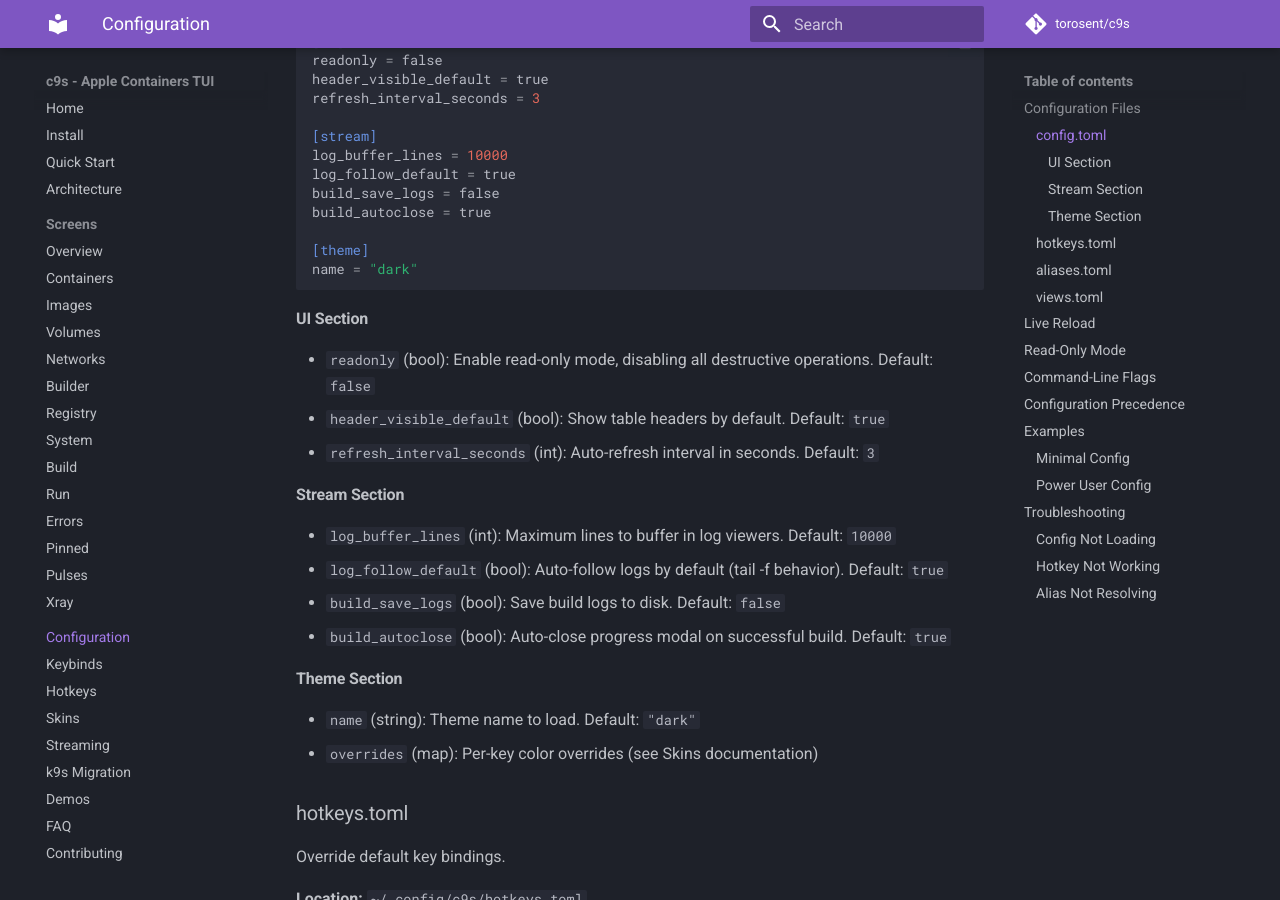
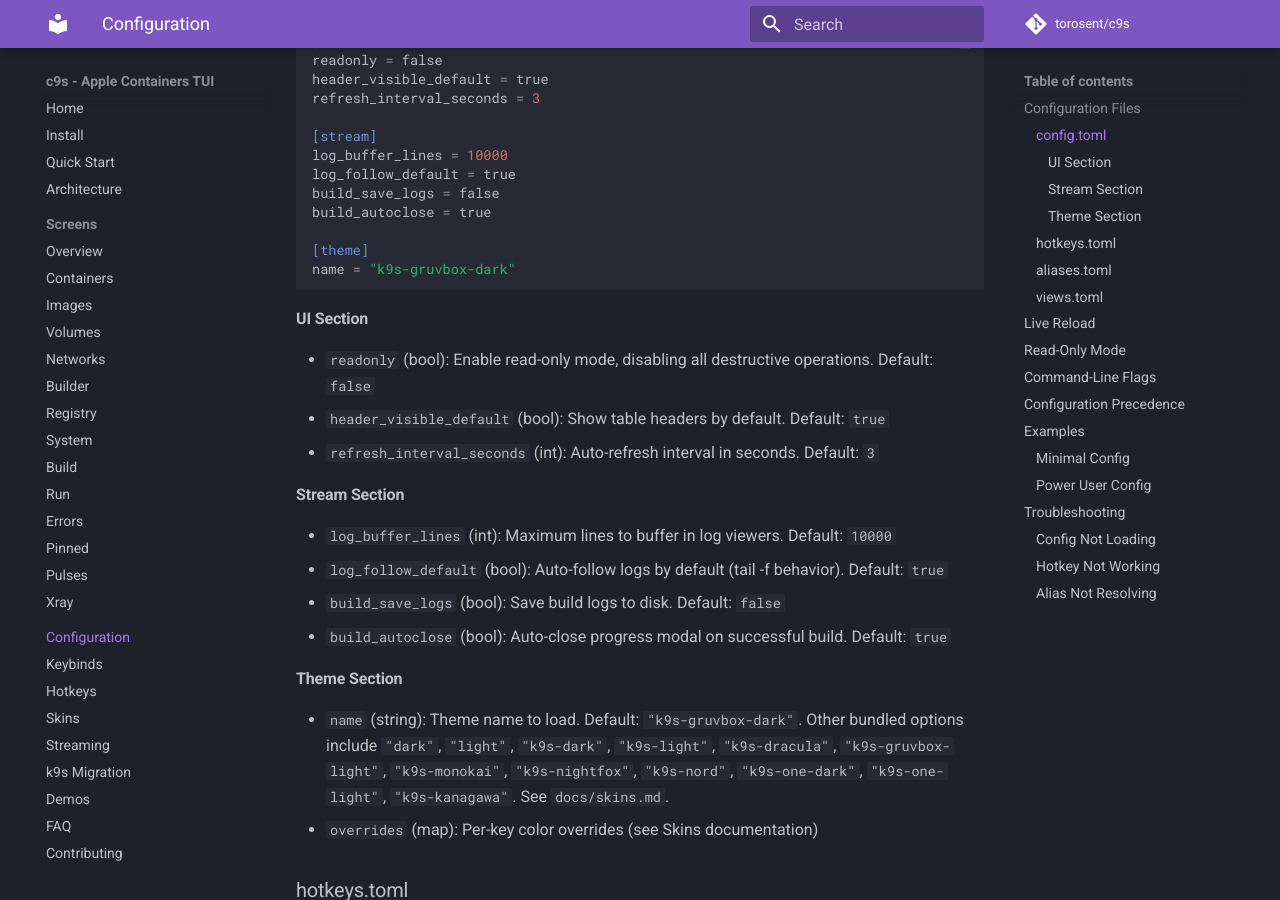
Before and after one commit to torosent/c9s, an MkDocs documentation site: the page built from docs/configuration.md, in a window 1280 px wide and 900 px high, scrolled down 529 px. Built offline with MkDocs 1.6.1 and Material for MkDocs 9.7.7, drawn with Linux system fonts in a browser that asks for light colours; comment, search, counter and statistics services are not loaded; some of the changed text lies outside the part shown.

Commit message:
feat(theme): default to k9s-gruvbox-dark
New installations now render with the bundled k9s-gruvbox-dark skin
instead of the built-in 'dark' palette. The skin file is already
embedded via go:embed (see internal/ui/theme/skins.go), so no extra
loading machinery is needed — config.Default().Theme.Name carries the
new value through to cmd/c9s/main.go's existing LoadSkin path.

Existing users whose ~/.config/c9s/config.toml pins theme.name are
unaffected; to opt back in, delete the file or set name = 'dark'.

Updated docs/configuration.md to reflect the new default and list
the other bundled skin options for discoverability.

````diff
--- a/docs/configuration.md
+++ b/docs/configuration.md
@@ -27,7 +27,7 @@ build_save_logs = false
 build_autoclose = true
 
 [theme]
-name = "dark"
+name = "k9s-gruvbox-dark"
 ```
 
 #### UI Section
@@ -45,7 +45,7 @@ name = "dark"
 
 #### Theme Section
 
-- `name` (string): Theme name to load. Default: `"dark"`
+- `name` (string): Theme name to load. Default: `"k9s-gruvbox-dark"`. Other bundled options include `"dark"`, `"light"`, `"k9s-dark"`, `"k9s-light"`, `"k9s-dracula"`, `"k9s-gruvbox-light"`, `"k9s-monokai"`, `"k9s-nightfox"`, `"k9s-nord"`, `"k9s-one-dark"`, `"k9s-one-light"`, `"k9s-kanagawa"`. See `docs/skins.md`.
 - `overrides` (map): Per-key color overrides (see Skins documentation)
 
 ### hotkeys.toml
@@ -181,7 +181,7 @@ log_follow_default = true
 build_save_logs = true
 
 [theme]
-name = "dark"
+name = "k9s-gruvbox-dark"
 ```
 
 ```toml
````
Also changed, not shown: CHANGELOG.md (+8 -0 lines), 1 other file.
